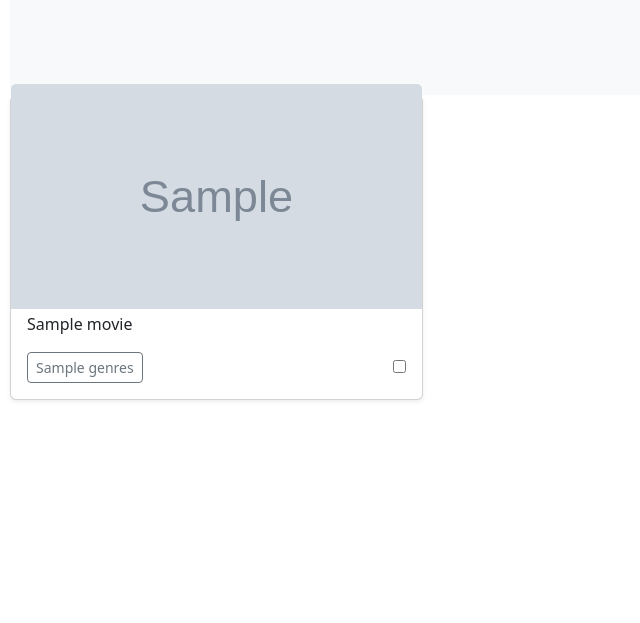
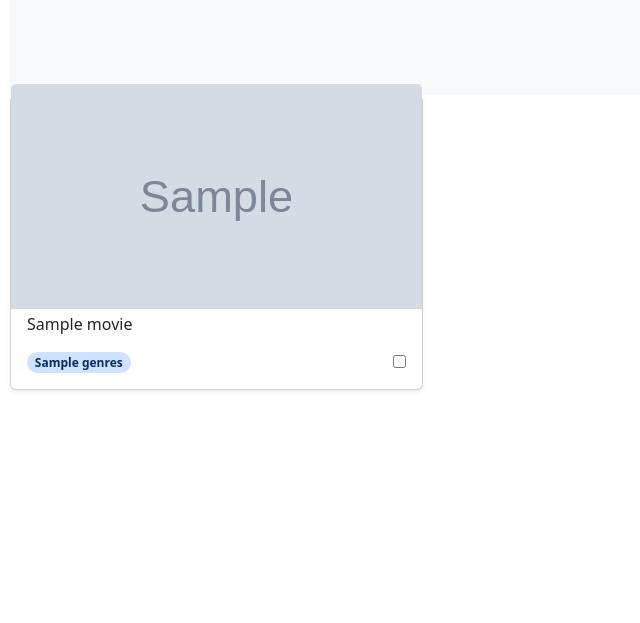
Before and after one commit to allegrastrippoli/recommender, a Python web app: template templates/start.html in a window 1280 px wide. Shown: the part 83-706 px from the top of the page, without its empty margins (0-640 px from the left). Run offline with Jinja, Linux system fonts and the light colour scheme; the template is opened without the code that fills it: most values are stand-ins (such as "Sample title", 1, 10 or a date in 2020); grey boxes marked "Sample" are stand-in pictures; some libraries are stand-ins or nearby versions.

Commit message:
feat: add badge start.html

```diff
--- a/templates/start.html
+++ b/templates/start.html
@@ -3,9 +3,6 @@
 
 <div class="album py-5 bg-body-tertiary"></div>
 <div class="grid-container">
-
-
-    <!-- <svg class="bd-placeholder-img card-img-top" width="100%" height="225" xmlns="http://www.w3.org/2000/svg" role="img" aria-label="Placeholder: Thumbnail" preserveAspectRatio="xMidYMid slice" focusable="false"><title>Placeholder</title><rect width="100%" height="100%" fill="#55595c"/><text x="50%" y="50%" fill="#eceeef" dy=".3em">Thumbnail</text></svg> -->
 
     {% for movie in movies %}
     <form action="/get_recommendations" method="post"  onsubmit="return validateForm()">
@@ -15,9 +12,7 @@
         <div class="card-body">
             <p class="card-text">{{ movie['title'] }}</p>
             <div class="d-flex justify-content-between align-items-center">
-              <div class="btn-group">
-                <button type="button" class="btn btn-sm btn-outline-secondary">{{ movie['genres'] }}</button>
-                 </div>
+            <span class="badge bg-primary-subtle text-primary-emphasis rounded-pill">{{ movie['genres'] }}</span>
               <small class="text-body-secondary"><input type="checkbox" name="selected_movies" value="{{ movie['movieId'] }}"></small>
                 </div>
             </div>
```
